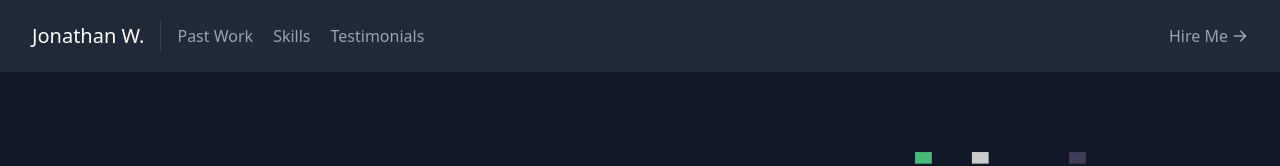
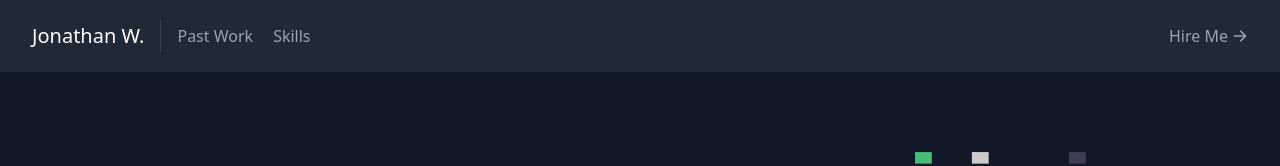
Before and after one commit to jonathanwambua/portfolio, a React (Create React App) app: page / in a window 1280 px wide. Shown: the top 166 px of the page. Built offline with nearby package versions, Linux system fonts and the light colour scheme.

Commit message:
Update: unused link

```diff
--- a/src/components/Navbar.js
+++ b/src/components/Navbar.js
@@ -17,9 +17,6 @@ export default function Navbar() {
           <a href="#skills" className="mr-5 hover:text-white">
             Skills
           </a>
-          <a href="#testimonials" className="mr-5 hover:text-white">
-            Testimonials
-          </a>
         </nav>
         <a
           href="#contact"
```
